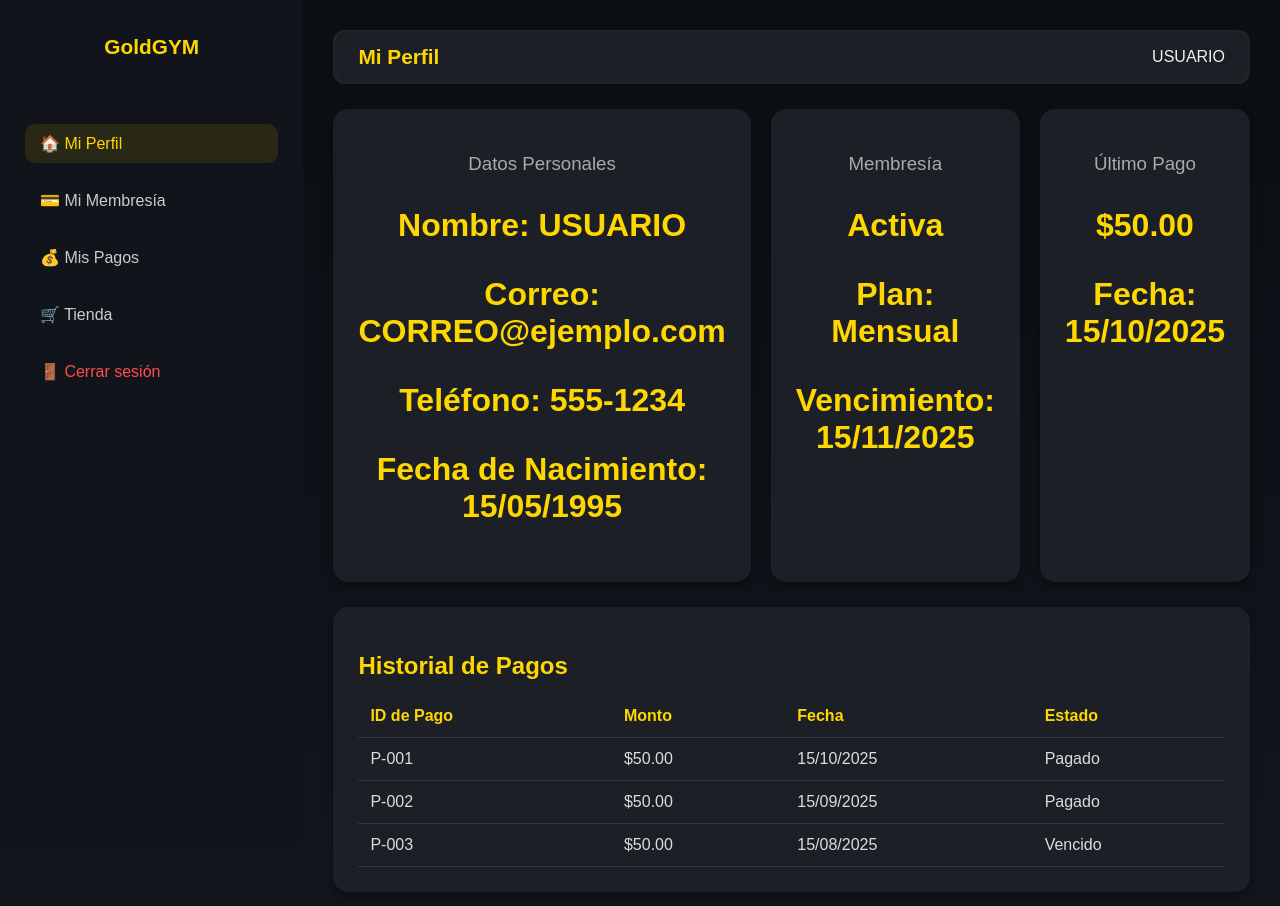
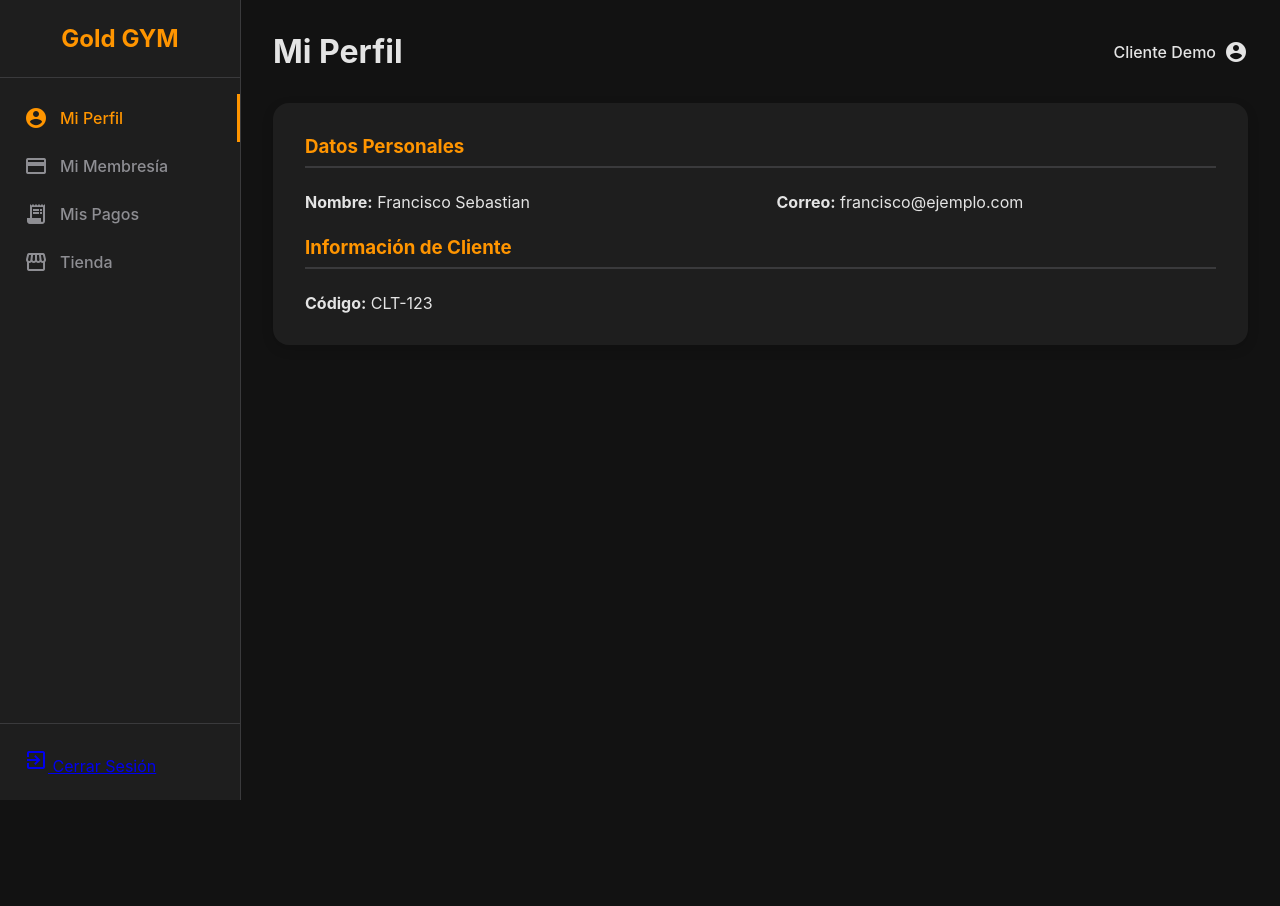
Before and after one commit to Hyground/GoldGYM, a plain HTML site: page public/dashboardcliente.html in a window 1280 px wide. After the commit the page ends 800 px from the top, so only its background shows below. Drawn offline with Linux system fonts and the light colour scheme.

Commit message:
cambios en clientes

```diff
--- a/public/Logic/dashboardcliente.js
+++ b/public/Logic/dashboardcliente.js
@@ -28,18 +28,28 @@ document.addEventListener('DOMContentLoaded', () => {
         ]
     };
 
-    // Lógica para el logout y la navegación estática
+    // --- UTILITIES ---
+    function getSectionTitle(section) {
+        const titles = { perfil: 'Mi Perfil', membresia: 'Mi Membresía', pagos: 'Mis Pagos', tienda: 'Tienda' };
+        return titles[section] || 'Dashboard';
+    }
+
+    // --- INICIALIZACIÓN ---
     const username = sessionStorage.getItem('username') || 'Cliente Demo';
     usernameDisplay.textContent = username;
 
+    // Asignar listeners
     logoutButton.addEventListener('click', (e) => {
         e.preventDefault();
         sessionStorage.clear();
         window.location.href = 'index.html';
     });
     navLinks.forEach(link => link.addEventListener('click', handleNavClick));
+
+    // Carga inicial
     loadContent('perfil');
 
+    // --- MANEJADORES DE EVENTOS ---
     function handleNavClick(e) {
         e.preventDefault();
         navLinks.forEach(l => l.classList.remove('active'));
@@ -69,7 +79,7 @@ document.addEventListener('DOMContentLoaded', () => {
         }
     }
 
-    // Funciones de renderizado
+    // --- FUNCIONES DE RENDERIZADO ---
     function displayMiPerfil(perfil) {
         contentArea.innerHTML = `
             <div class="card profile-card">
@@ -86,11 +96,14 @@ document.addEventListener('DOMContentLoaded', () => {
     }
 
     function displayMiMembresia(membresia) {
+        // La clase .membership-card-active está en dashboardcliente.css
+        const estadoClase = membresia.estadoPago.toLowerCase(); // ACTIVO -> activo
+
         contentArea.innerHTML = `
             <div class="card membership-card-active">
                 <div class="membership-card-header">
                     <h3>Membresía Activa</h3>
-                    <span class="status-badge status-verde">${membresia.estadoPago}</span>
+                    <span class="status-badge status-${estadoClase}">${membresia.estadoPago}</span>
                 </div>
                 <div class="membership-card-body">
                     <p><strong>Tipo de Plan:</strong> ${membresia.tipoPlan}</p>
@@ -118,14 +131,17 @@ document.addEventListener('DOMContentLoaded', () => {
                         </tr>
                     </thead>
                     <tbody>
-                        ${pagos.map(p => `
+                        ${pagos.map(p => {
+                            const statusClase = p.estado.toLowerCase() === 'pagado' ? 'activo' : 'inactivo';
+                            return `
                             <tr>
                                 <td>${p.id}</td>
                                 <td>$${p.monto.toFixed(2)}</td>
                                 <td>${p.metodo}</td>
                                 <td>${new Date(p.fechaPago).toLocaleDateString()}</td>
-                                <td><span class="status-badge status-verde">${p.estado}</span></td>
-                            </tr>`).join('')}
+                                <td><span class="status-badge status-${statusClase}">${p.estado}</span></td>
+                            </tr>`
+                        }).join('')}
                     </tbody>
                 </table>
             </div>`;
@@ -146,9 +162,4 @@ document.addEventListener('DOMContentLoaded', () => {
                 </div>
             </div>`;
     }
-
-    function getSectionTitle(section) {
-        const titles = { perfil: 'Mi Perfil', membresia: 'Mi Membresía', pagos: 'Mis Pagos', tienda: 'Tienda' };
-        return titles[section] || 'Dashboard';
-    }
 });
--- a/public/dashboardcliente.html
+++ b/public/dashboardcliente.html
@@ -5,103 +5,42 @@
     <meta name="viewport" content="width=device-width, initial-scale=1.0">
     <title>Dashboard Cliente - Gold GYM</title>
     <link href="https://fonts.googleapis.com/icon?family=Material+Icons" rel="stylesheet">
-    <link rel="stylesheet" href="Styles/dashboardEmpleado.css">
-</head>
-<body>
 
+    <link rel="stylesheet" href="Styles/design-system.css">
+    <link rel="stylesheet" href="Styles/base.css">
+    <link rel="stylesheet" href="Styles/dashboardadmin.css"> <link rel="stylesheet" href="Styles/dashboardcliente.css"> </head>
+<body data-theme="dark">
+    <div class="dashboard-container">
         <aside class="sidebar">
-    <div class="logo">
-
-        <h2>GoldGYM</h2>
+            <div class="sidebar-header">
+                <h2>Gold GYM</h2>
             </div>
-    <nav>
+            <nav class="sidebar-nav">
                 <ul>
-            <li><a href="#" class="active">🏠 Mi Perfil</a></li>
-            <li><a href="#">💳 Mi Membresía</a></li>
-            <li><a href="#">💰 Mis Pagos</a></li>
-            <li><a href="#">🛒 Tienda</a></li>
-            <li><a href="#" class="logout">🚪 Cerrar sesión</a></li>
+                    <li><a href="#" class="active" data-section="perfil"><i class="material-icons">account_circle</i> Mi Perfil</a></li>
+                    <li><a href="#" data-section="membresia"><i class="material-icons">credit_card</i> Mi Membresía</a></li>
+                    <li><a href="#" data-section="pagos"><i class="material-icons">receipt_long</i> Mis Pagos</a></li>
+                    <li><a href="#" data-section="tienda"><i class="material-icons">storefront</i> Tienda</a></li>
                 </ul>
             </nav>
+            <div class="sidebar-footer">
+                <a href="#" id="logout"><i class="material-icons">exit_to_app</i> Cerrar Sesión</a>
+            </div>
         </aside>
 
         <main class="main-content">
-    <header class="topbar">
-        <h1>Mi Perfil</h1>
+            <header class="main-header">
+                <h1 id="section-title">Mi Perfil</h1> <div class="header-actions">
                     <div class="user-info">
-            <span class="user-name">USUARIO</span>
-
+                        <span id="username-display">Cliente Demo</span> <i class="material-icons">account_circle</i>
+                    </div>
                 </div>
             </header>
-
-    <section class="dashboard">
-        <div class="card card-full-width">
-            <h3>Datos Personales</h3>
-            <div class="data-row">
-                <p><strong>Nombre:</strong> USUARIO</p>
-                <p><strong>Correo:</strong> CORREO@ejemplo.com</p>
-            </div>
-            <div class="data-row">
-                <p><strong>Teléfono:</strong> 555-1234</p>
-                <p><strong>Fecha de Nacimiento:</strong> 15/05/1995</p>
-            </div>
+            <section id="content-area">
+                </section>
+        </main>
     </div>
 
-        <div class="card">
-            <h3>Membresía</h3>
-            <p class="status status-active">Activa</p>
-            <p><strong>Plan:</strong> Mensual</p>
-            <p><strong>Vencimiento:</strong> 15/11/2025</p>
-        </div>
-
-        <div class="card">
-            <h3>Último Pago</h3>
-            <p>$50.00</p>
-            <p><strong>Fecha:</strong> 15/10/2025</p>
-        </div>
-    </section>
-
-    <section class="activity">
-        <h2>Historial de Pagos</h2>
-        <table>
-            <thead>
-                <tr>
-                    <th>ID de Pago</th>
-                    <th>Monto</th>
-                    <th>Fecha</th>
-                    <th>Estado</th>
-                </tr>
-            </thead>
-            <tbody>
-                <tr>
-                    <td>P-001</td>
-                    <td>$50.00</td>
-                    <td>15/10/2025</td>
-                    <td><span class="status status-active">Pagado</span></td>
-                </tr>
-                <tr>
-                    <td>P-002</td>
-                    <td>$50.00</td>
-                    <td>15/09/2025</td>
-                    <td><span class="status status-active">Pagado</span></td>
-                </tr>
-                <tr>
-                    <td>P-003</td>
-                    <td>$50.00</td>
-                    <td>15/08/2025</td>
-                    <td><span class="status status-inactive">Vencido</span></td>
-                </tr>
-            </tbody>
-        </table>
-    </section>
-</main>
-
-<script>
-    document.querySelector('.logout').addEventListener('click', (e) => {
-        e.preventDefault();
-        window.location.href = 'index.html';
-    });
-</script>
-
+    <script src="Logic/dashboardcliente.js"></script>
 </body>
 </html>
```
Lines whose indentation alone changed are shown as unchanged.
